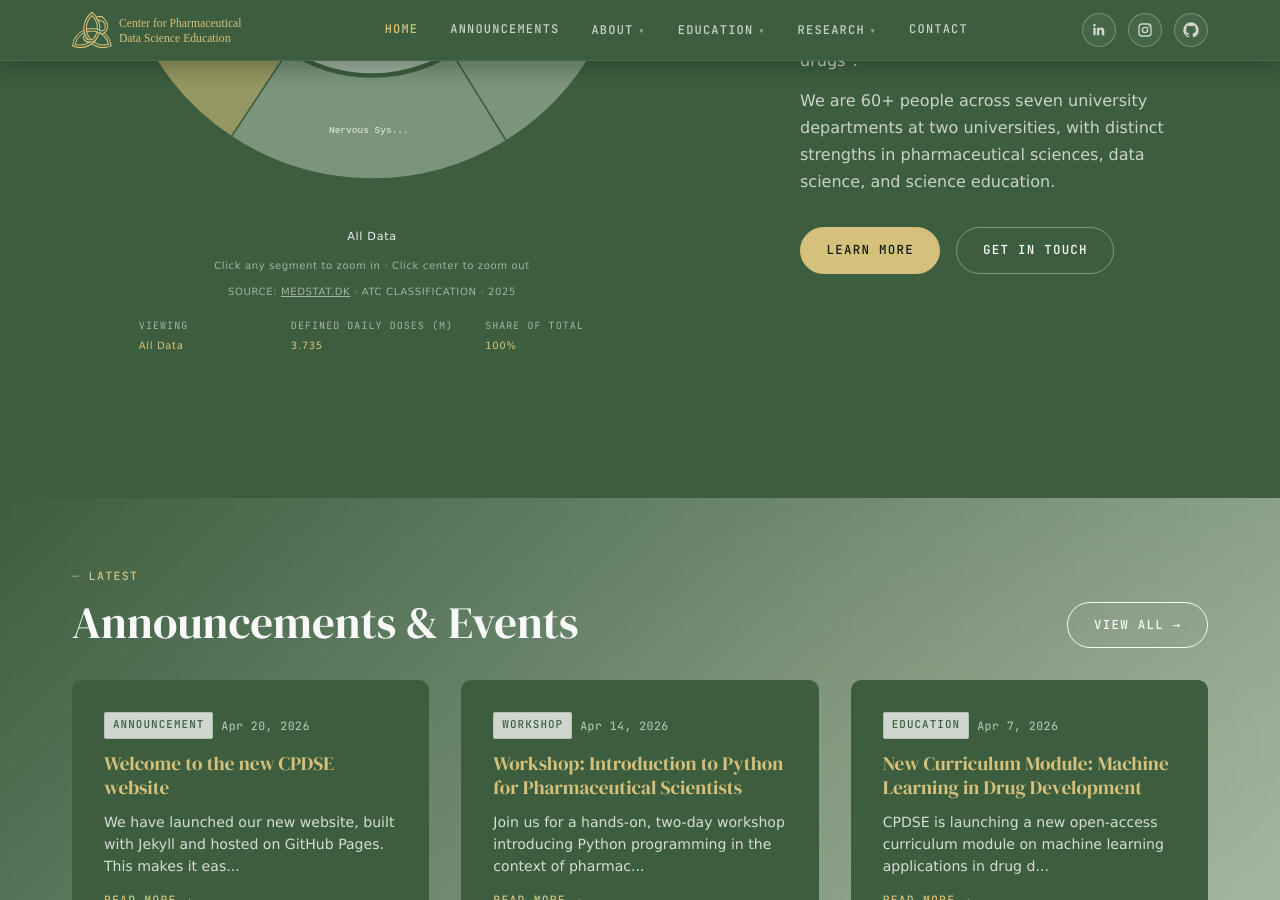
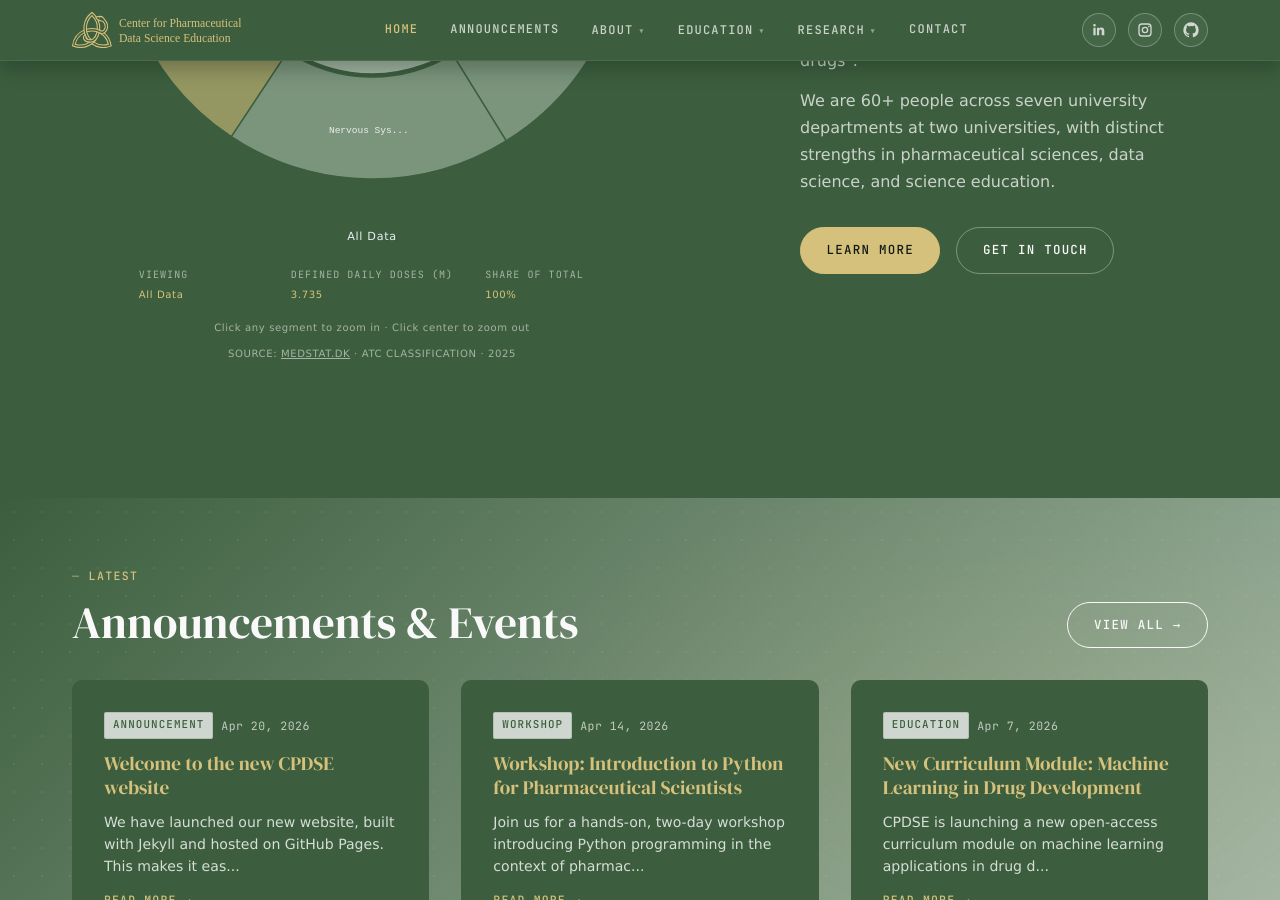
Before and after one commit to CPDSE/PagesCMS, a Jekyll site: the page built from index.md, in a window 1280 px wide and 900 px high, scrolled down 1443 px. Built offline with Jekyll 4.4.1, drawn with Linux system fonts in a browser that asks for light colours.

Commit message:
Update home.html

```diff
--- a/_layouts/home.html
+++ b/_layouts/home.html
@@ -62,9 +62,6 @@ layout: default
 
         <div class="about-viz-breadcrumb" id="medstat-breadcrumb"></div>
 
-        <div class="about-viz-hint">Click any segment to zoom in · Click center to zoom out</div>
-        <div class="about-viz-hint">SOURCE: <a href="https://www.medstat.dk/" target="_blank" rel="noopener">MEDSTAT.DK</a> · ATC CLASSIFICATION · 2025</div>
-
         <div class="about-viz-info">
           <div class="about-viz-stat-box">
             <div class="about-viz-stat-label">VIEWING</div>
@@ -79,6 +76,9 @@ layout: default
             <div class="about-viz-stat-value" id="medstat-stat-share">&mdash;</div>
           </div>
         </div>
+
+        <div class="about-viz-hint">Click any segment to zoom in · Click center to zoom out</div>
+        <div class="about-viz-hint">SOURCE: <a href="https://www.medstat.dk/" target="_blank" rel="noopener">MEDSTAT.DK</a> · ATC CLASSIFICATION · 2025</div>
 
         <div class="about-viz-tooltip" id="medstat-tooltip" aria-live="polite"></div>
         <div class="about-viz-updated"></div>
```
